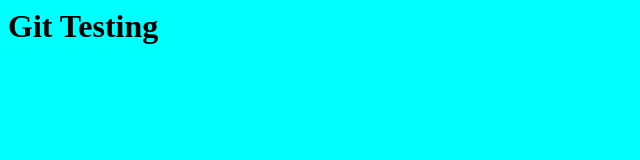
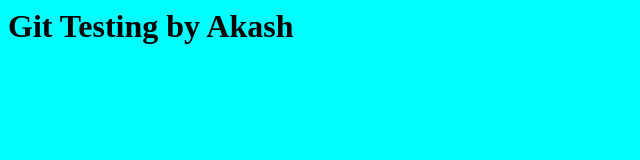
Before and after one commit to AkashMorusu/git-test, a plain HTML site: page index.html in a window 1280 px wide. Shown: the whole page, without its empty margins (0-640 px from the left). Drawn offline with Linux system fonts and the light colour scheme.

Commit message:
Author name added

```diff
--- a/index.html
+++ b/index.html
@@ -1,5 +1,5 @@
 <html>
     <body style="background-color: aqua;">
-        <h1>Git Testing</h1>
+        <h1>Git Testing by Akash</h1>
     </body>
 </html>
```
